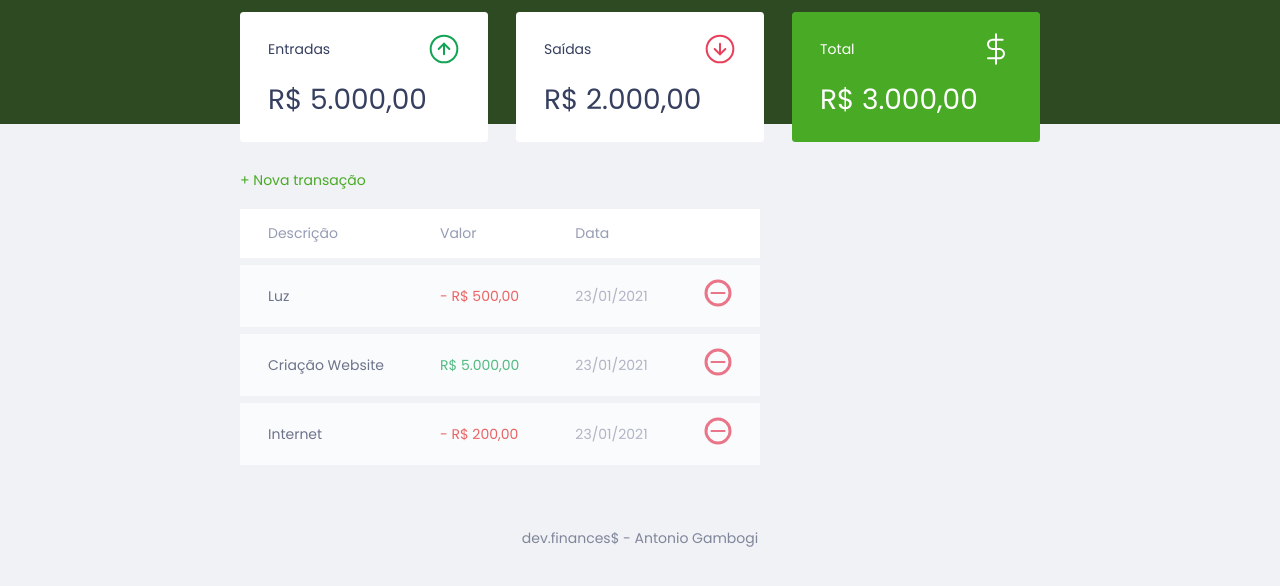
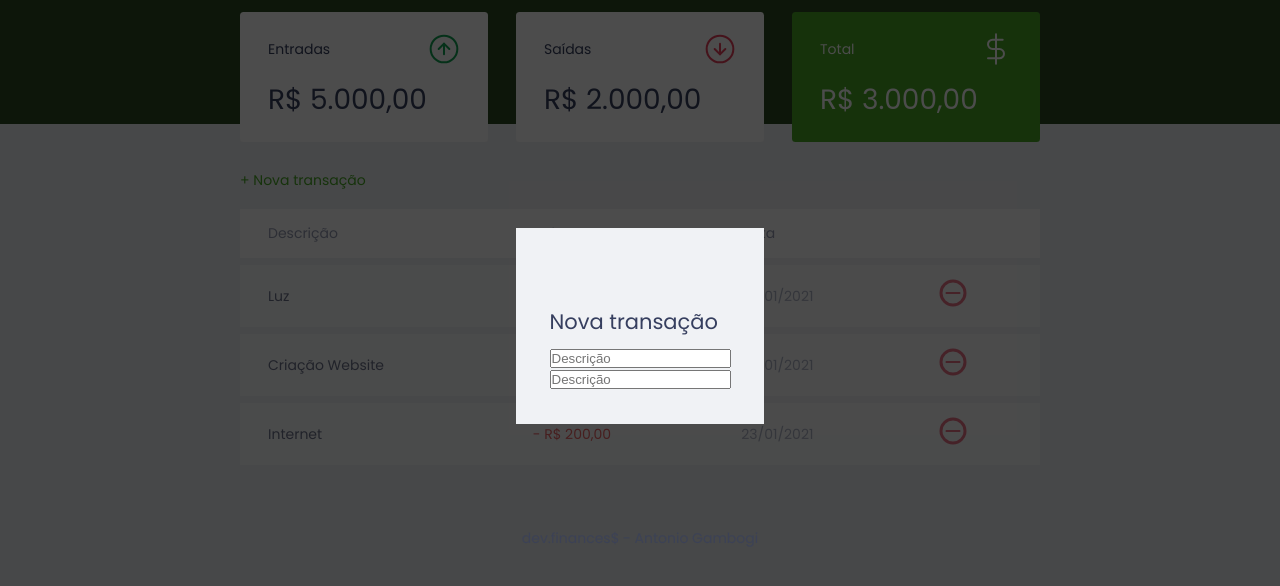
Before and after one commit to antoniogambogi/Maratona-Discover, a plain HTML site: page index.html in a window 1280 px wide. Shown: the part 74-660 px from the top of the page. Drawn offline with Linux system fonts and the light colour scheme.

Commit message:
Iniciando modal e formulário

```diff
--- a/css/styles.css
+++ b/css/styles.css
@@ -115,13 +115,16 @@ header {
 }
 
 /* Css Table */
+#transaction {
+    display: block;
+    width: 100%;
+    overflow-x: auto;
+}
+
 #data-table {
-    display: block;
     width: 100%;
     border-spacing: 0 0.5rem;
     color: #969cb3;
-
-    overflow-x: auto;
 }
 
 table thead tr th:first-child,
@@ -166,6 +169,35 @@ td.expense {
     color: #e92929;
 }
 
+/* Css Modal */
+.modal-overlay {
+    width: 100%;
+    height: 100%;
+
+    background-color: rgba(0,0,0,0.7);
+
+    position: fixed;
+    top: 0;
+
+    display: flex;
+    align-items: center;
+    justify-content: center;
+
+    opacity: 0;
+    visibility: hidden;
+}
+
+.modal-overlay.active {
+    opacity: 1;
+    visibility: visible;
+}
+
+.modal {
+    background: #F0F2F5;
+    padding: 2.4rem;
+
+}
+
 /* Css Footer */
 footer {
     text-align: center;
--- a/index.html
+++ b/index.html
@@ -91,6 +91,26 @@
 
     </main>
 
+    <div class="modal-overlay active">
+        <div class="modal">
+            <div id="form">
+                <h2>Nova transação</h2>
+                <form action="">
+                    <div class="input-goup">
+                        <label class="sr-only" for="description">Descrição</label>
+                        <input type="text" id="description" name="description" placeholder="Descrição">
+                    </div>
+
+                    <div class="input-goup">
+                        <label class="sr-only" for="amount">Descrição</label>
+                        <input type="number" id="amount" name="amount" placeholder="Descrição">
+                    </div>
+
+                </form>
+            </div>
+        </div>
+    </div>
+
     <footer>
         <p>dev.finances$ - Antonio Gambogi</p>
     </footer>
```
